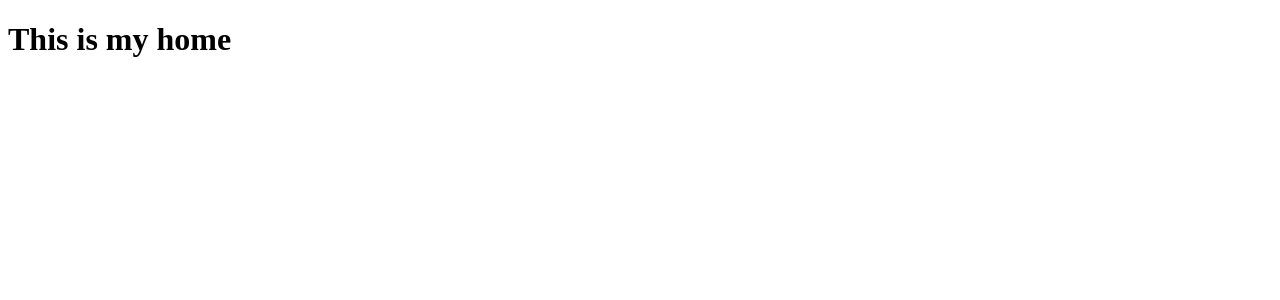
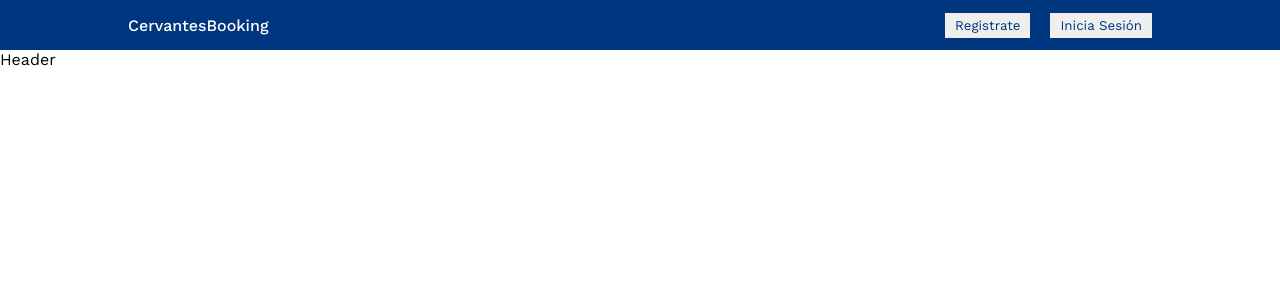
Before and after one commit to beenacoder/booking-app, a React (Vite) app: page / in a window 1280 px wide. Shown: the top 300 px of the page. Built offline with nearby package versions, Linux system fonts and the light colour scheme.

Commit message:
adding icons

```diff
--- a/index.html
+++ b/index.html
@@ -5,6 +5,15 @@
     <link rel="icon" type="image/svg+xml" href="/vite.svg" />
     <meta name="viewport" content="width=device-width, initial-scale=1.0" />
     <title>Booking App</title>
+    <link rel="preconnect" href="https://fonts.googleapis.com">
+    <link rel="preconnect" href="https://fonts.gstatic.com" crossorigin>
+    <link href="https://fonts.googleapis.com/css2?family=Work+Sans:wght@200;300;400;500;600&display=swap" rel="stylesheet">
+    <style>
+      * {
+        margin: 0;
+        font-family: 'Work Sans', sans-serif;
+      }
+    </style>
   </head>
   <body>
     <div id="root"></div>
--- /dev/null
+++ b/src/components/header/Header.jsx
@@ -0,0 +1,11 @@
+import './header.css';
+
+const Header = () => {
+  return (
+    <div className='header'>
+        Header
+    </div>
+  )
+}
+
+export default Header
--- /dev/null
+++ b/src/components/navbar/Navbar.jsx
@@ -0,0 +1,17 @@
+import './navbar.css';
+
+const Navbar = () => {
+  return (
+    <div className='navbar'>
+        <div className="navbarContainer">
+            <span className="logo">CervantesBooking</span>
+            <div className="navbarItems">
+                <button className="navbarBtn">Registrate</button>
+                <button className="navbarBtn">Inicia Sesión</button>
+            </div>
+        </div>
+    </div>
+  )
+}
+
+export default Navbar
--- /dev/null
+++ b/src/components/navbar/navbar.css
@@ -0,0 +1,27 @@
+.navbar {
+    height: 50px;
+    background-color: #003580;
+    display: flex;
+    justify-content: center;
+}
+
+.navbarContainer {
+    width: 100%;
+    max-width: 1024px;
+    color: white;
+    display: flex;
+    align-items: center;
+    justify-content: space-between;
+}
+
+.logo {
+    font-weight: 500;
+}
+
+.navbarBtn {
+    margin-left: 20px;
+    border: none;
+    padding: 5px 10px;
+    cursor: pointer;
+    color: #003580;
+}
--- a/src/pages/home/Home.jsx
+++ b/src/pages/home/Home.jsx
@@ -1,7 +1,12 @@
+import Header from "../../components/header/Header";
+import Navbar from "../../components/navbar/Navbar";
+import './home.css';
+
 const Home = () => {
     return (
         <div>
-            <h1>This is my home</h1>
+            <Navbar />
+            <Header />
         </div>
     )
 }
```
Also changed, not shown: src/components/header/header.css (added), src/pages/home/home.css (added).
